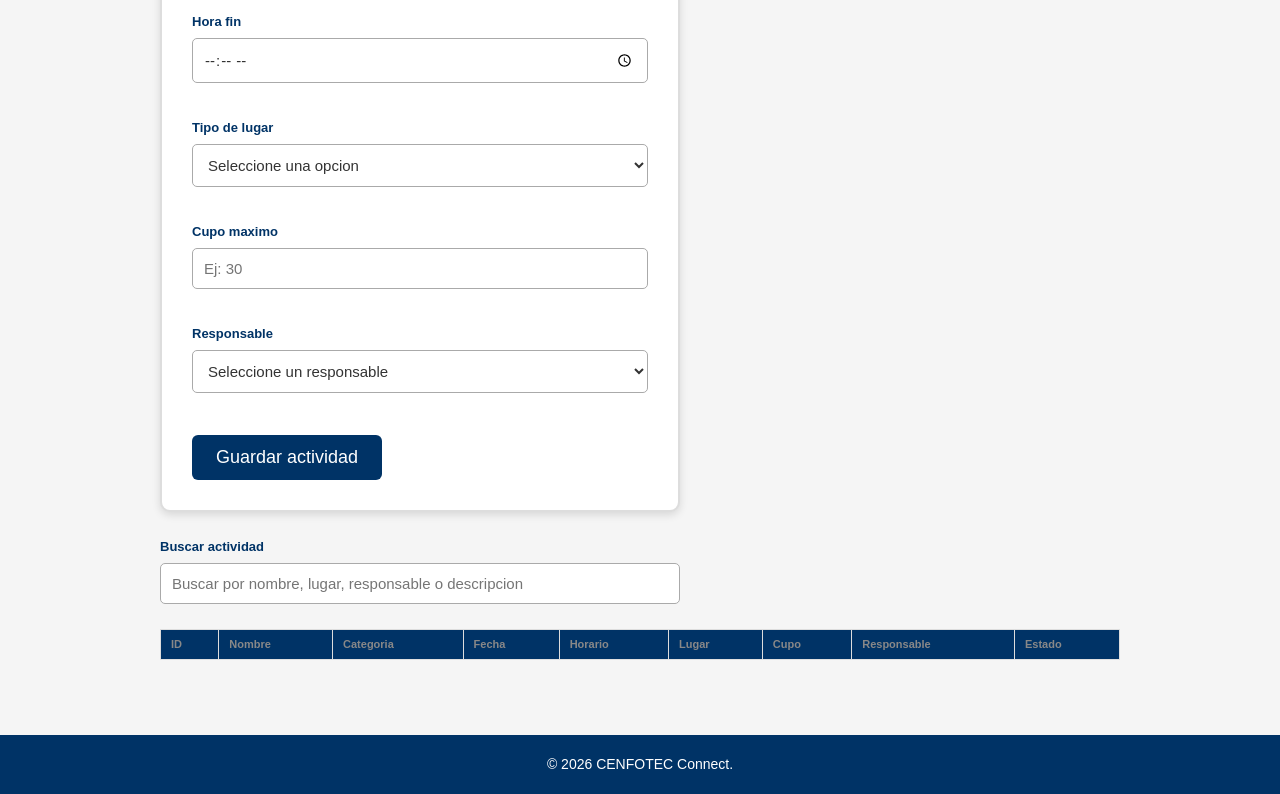
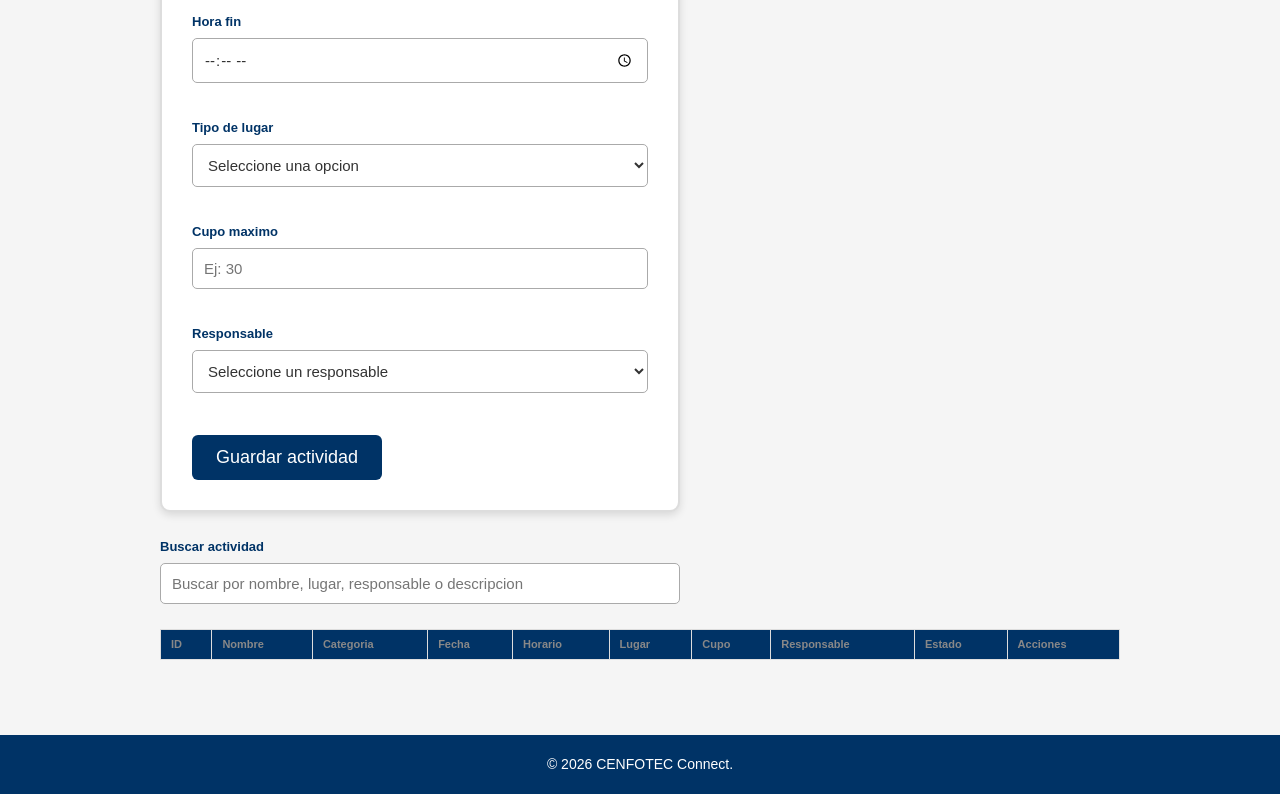
Before and after one commit to hildamgo/CENFOTEC-CONNECT, a plain HTML site: page actividades.html in a window 1280 px wide. Shown: the part 2125-2919 px from the top of the page. Drawn offline with Linux system fonts and the light colour scheme.

Commit message:
Update actividades.html

```diff
--- a/actividades.html
+++ b/actividades.html
@@ -123,6 +123,7 @@
                                 <th>Cupo</th>
                                 <th>Responsable</th>
                                 <th>Estado</th>
+                                <th>Acciones</th>
                             </tr>
                         </thead>
                         <tbody id="tablaActividades"></tbody>
```
